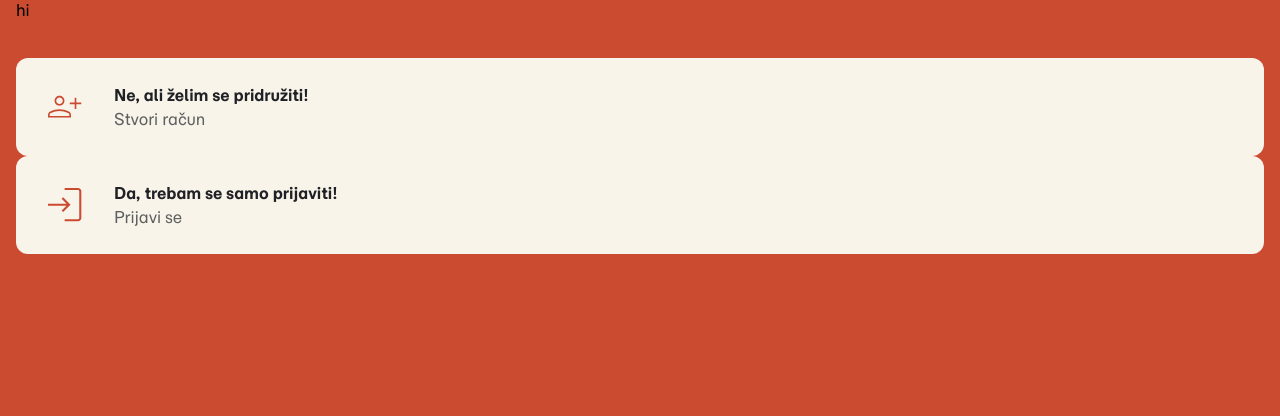
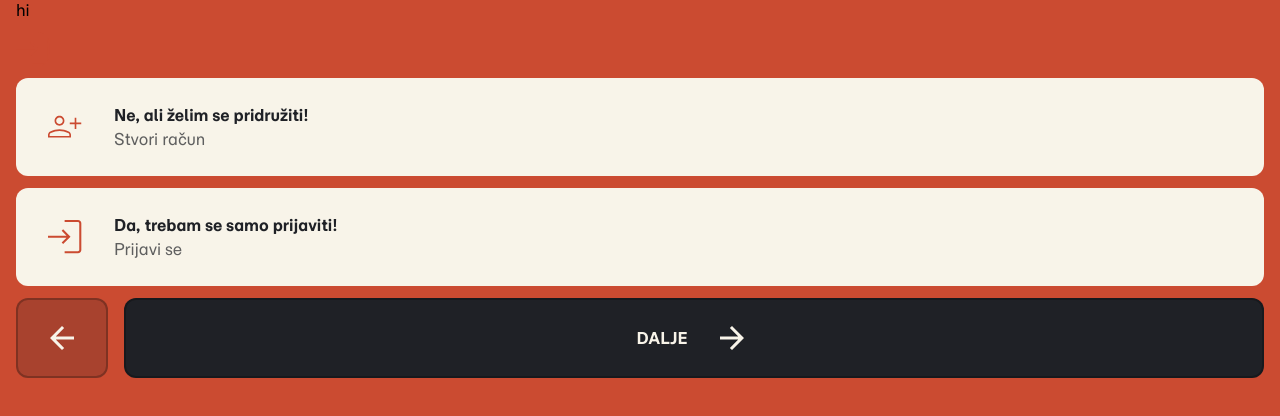
Before and after one commit to lovretomic/garbagebusters, a React (Vite) app: page / in a window 1280 px wide. Shown: the top 416 px of the page. Built offline with nearby package versions, Linux system fonts and the light colour scheme.

Commit message:
implemented primary and secondary buttons

```diff
--- a/src/App.scss
+++ b/src/App.scss
@@ -3,6 +3,17 @@ body {
   padding: 0 16px;
 }
 
+.test-div{
+	display: flex;
+	flex-direction: column;
+	gap: 12px;
+}
+
+.button-div{
+	display:flex;
+	gap: 16px;
+}
+
 * {
   font-family: "MomoTrustSans";
 }
--- a/src/App.tsx
+++ b/src/App.tsx
@@ -1,18 +1,34 @@
-import './App.scss'
-import LoginIcon from "./assets/icons/login_icon.svg?react"
-import AddAccountIcon from "./assets/icons/add_account_icon.svg?react"
-import StartButton from './components/StartButton'
+import "./App.scss";
+import LoginIcon from "./assets/icons/login_icon.svg?react";
+import AddAccountIcon from "./assets/icons/add_account_icon.svg?react";
+import ArrowRight from "./assets/icons/arrow_right.svg?react";
+import ArrowLeft from "./assets/icons/arrow_left.svg?react";
+import StartButton from "./components/StartButton";
+import Button from "./components/Button";
 
 function App() {
-
   return (
     <>
-      <p>hi</p>
-	  <LoginIcon />
-	  <StartButton title="Ne, ali želim se pridružiti!" subtitle="Stvori račun" icon={AddAccountIcon}></StartButton>
-	  <StartButton title="Da, trebam se samo prijaviti!" subtitle="Prijavi se" icon={LoginIcon}></StartButton>
+      <div className="test-div">
+        <p>hi</p>
+        <LoginIcon />
+        <StartButton
+          title="Ne, ali želim se pridružiti!"
+          subtitle="Stvori račun"
+          icon={AddAccountIcon}
+        ></StartButton>
+        <StartButton
+          title="Da, trebam se samo prijaviti!"
+          subtitle="Prijavi se"
+          icon={LoginIcon}
+        ></StartButton>
+        <div className="button-div">
+          <Button iconOnly icon={ArrowLeft} variant="secondary"></Button>
+          <Button title="DALJE" icon={ArrowRight}></Button>
+        </div>
+      </div>
     </>
-  )
+  );
 }
 
-export default App
+export default App;
--- /dev/null
+++ b/src/components/Button/Button.module.scss
@@ -0,0 +1,86 @@
+.button {
+  display: flex;
+  align-items: center;
+  justify-content: flex-start;
+  gap: 24px;
+  width: 100%;
+  padding: 18px 24px;
+  border: none;
+  font-style: normal;
+  color: $primary-white;
+  font-size: 16px;
+  line-height: 22px;
+  text-align: left;
+  cursor: pointer;
+  transition: all 0.2s ease;
+  &:disabled {
+    opacity: 0.2;
+    cursor: default;
+  }
+    border: 2px solid rgba(0, 0, 0, 0.25);
+}
+
+.primary {
+  background-color: $primary-black;
+  justify-content: center;
+  &:hover:enabled {
+    background-color: rgba(31, 33, 38, 0.9);
+  }
+
+  &:active:enabled {
+    background-color: rgba(31, 33, 38, 0.7);
+  }
+}
+
+.secondary {
+  background-color: rgba(31, 33, 38, 0.2);
+
+  &:hover:enabled {
+    background-color: rgba(31, 33, 38, 0.3);
+  }
+
+  &:active:enabled {
+    background-color: rgba(31, 33, 38, 0.4);
+  }
+
+  &.iconOnly {
+    width: auto;
+    padding: 18px 24px;
+    justify-content: center;
+  }
+}
+
+.icon {
+  display: flex;
+  align-items: center;
+  justify-content: center;
+  flex-shrink: 0;
+  width: 40px;
+  height: 40px;
+
+  svg {
+    width: 100%;
+    height: 100%;
+    padding: 8px;
+  }
+}
+
+.text {
+  display: flex;
+  flex-direction: column;
+  gap: 8px;
+}
+
+.title {
+  font-size: 16px;
+  font-weight: 700;
+  font-style: Bold;
+  line-height: 100%;
+}
+
+.subtitle {
+  font-size: 16px;
+  font-weight: 400;
+  line-height: 16px;
+  opacity: 0.7;
+}
--- /dev/null
+++ b/src/components/Button/Button.tsx
@@ -0,0 +1,37 @@
+import c from "./Button.module.scss";
+import React from "react";
+import clsx from "clsx"
+
+type ButtonProps = {
+  title?: React.ReactNode;
+  subtitle?: React.ReactNode;
+  variant?: "primary" | "secondary";
+  iconOnly?: boolean;
+  icon: React.FunctionComponent<React.SVGProps<SVGSVGElement>>;
+} & React.ButtonHTMLAttributes<HTMLButtonElement>;
+
+const Button: React.FC<ButtonProps> = ({
+  title,
+  subtitle,
+  variant="primary",
+  iconOnly=false,
+  className,
+  icon: Icon,
+  ...handlers
+}) => {
+  return (
+    <button className={
+		clsx(c.button, className, c[variant], iconOnly && c.iconOnly)} {...handlers}>
+      {!iconOnly && (
+        <span className={c.text}>
+          {title ? <span className={c.title}>{title}</span> : null}
+          {subtitle ? <span className={c.subtitle}>{subtitle}</span> : null}
+        </span>
+      )}
+	  <span className={c.icon}>
+        <Icon />
+      </span>
+    </button>
+  );
+};
+export default Button;
--- /dev/null
+++ b/src/components/Button/index.ts
@@ -0,0 +1,3 @@
+import Button from "./Button";
+
+export default Button;
```
Also changed, not shown: src/assets/icons/arrow_left.svg (added), src/assets/icons/arrow_right.svg (added).
